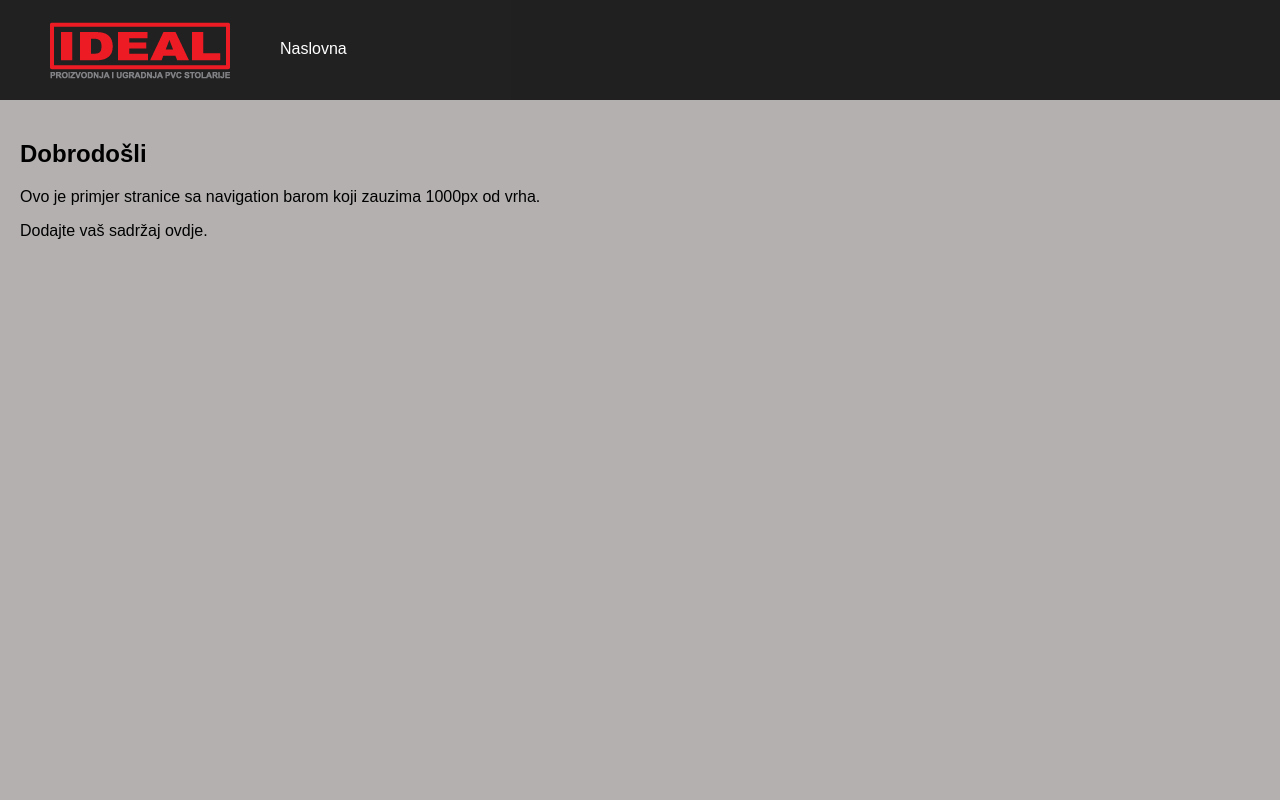
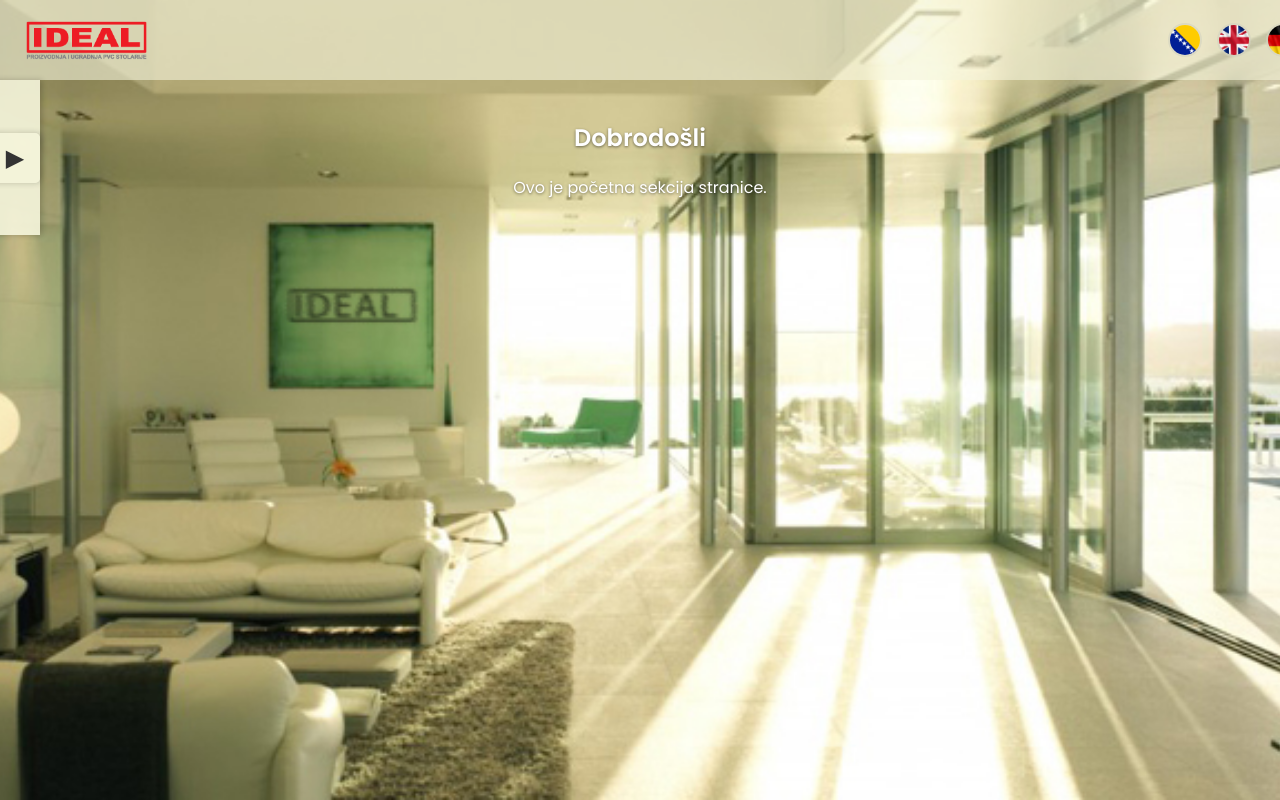
Before and after one commit to kaposulejman/idealpvc, a plain HTML site: page html/index.html in a window 1280 px wide. Drawn offline with Linux system fonts and the light colour scheme.

Commit message:
Stranica

```diff
--- a/html/css/styles.css
+++ b/html/css/styles.css
@@ -1,31 +1,121 @@
-/* Postavke za cijelu stranicu */
-body {
+/* Reset za osnovne margine i paddinge */
+html, body {
     margin: 0;
-    font-family: Arial, sans-serif;
-    background-color: rgb(180, 176, 176);
+    padding: 0;
+    box-sizing: border-box;
+    font-family: 'Poppins', sans-serif;
+    height: 100%;
+    overflow: hidden; /* Uklanja vertikalni scroll */
 }
 
-/* Navigation bar */
-nav {
-    position: fixed; /* Ostaje na vrhu stranice */
+/* Pozadinska slika */
+.background-image {
+    position: fixed;
     top: 0;
-    width: 100%; /* Širina navigacijskog bara */
-    height: 100px; /* Visina navigacijskog bara */
-    background-color: #000000d0; /* Boja pozadine */
-    color: white;
+    left: 0;
+    width: 100%;
+    height: 100%;
+    z-index: -1; /* Ispod svih elemenata */
+}
+
+.background-image img {
+    width: 100%;
+    height: 100%;
+    object-fit: cover;
+    object-position: center;
+}
+
+/* Top bar */
+.top-bar {
     display: flex;
-    z-index: 100; /* Da bude iznad ostalih elemenata */
+    justify-content: space-between;
+    align-items: center;
+    padding: 10px 20px;
+    background-color: rgba(245, 245, 220, 0.6);
+    color: #333;
+    position: sticky;
+    top: 0;
+    z-index: 1002;
+    height: 60px;
+    width: 100%;
 }
-.navigation_photo {
-    position: left;
-    padding: 20px 40px;
+
+/* Logo */
+.logo {
+    height: 40px;
+    width: auto;
 }
-.naslovna {
-    position: left;
-    padding-top: 40px;
+
+/* Jezičke zastave */
+.language-switcher {
+    display: flex;
+    gap: 15px; /* Veći razmak između zastava */
 }
-/* Glavni sadržaj */
-main {
-    margin-top: 100px; /* Gurni sadržaj ispod navigacijskog bara */
+
+.flag {
+    width: 30px;
+    height: 30px;
+    border-radius: 50%;
+    object-fit: cover;
+    border: 2px solid rgba(211, 211, 192, 0.6);
+    cursor: pointer;
+    transition: transform 0.2s ease, border-color 0.2s ease;
+}
+
+.flag:hover {
+    transform: scale(1.1);
+    border-color: rgba(181, 181, 161, 0.8);
+}
+
+/* Sidebar */
+.menu-container {
+    position: fixed;
+    top: 80px; /* Spušteno ispod top bara */
+    left: -350px; /* Skriven izvan ekrana */
+    display: flex;
+    align-items: center;
+    transition: all 0.3s ease;
+    z-index: 1003;
+}
+
+/* Sidebar sadržaj */
+.side-menu {
+    width: 350px; /* Širina menija */
+    height: calc(100% - 80px); /* Prilagodba visini ispod top bara */
+    background-color: rgba(245, 245, 220, 0.9);
+    box-shadow: 2px 0 6px rgba(0, 0, 0, 0.2);
     padding: 20px;
+    display: flex;
+    flex-direction: column;
+    gap: 20px;
+    transition: all 0.3s ease;
 }
+
+/* Dugme za otvaranje/zatvaranje menija */
+.menu-button {
+    width: 50px;
+    height: 50px;
+    background-color: rgba(245, 245, 220, 0.8);
+    color: #333;
+    border: none;
+    border-radius: 0 5px 5px 0;
+    font-size: 24px;
+    cursor: pointer;
+    box-shadow: 2px 0 6px rgba(0, 0, 0, 0.2);
+    margin-left: -50px; /* Dugme izvan menija */
+    transition: all 0.3s ease;
+}
+
+/* Sekcije */
+section {
+    display: none;
+    padding: 20px;
+    color: #fff;
+    text-shadow: 0px 1px 3px rgba(0, 0, 0, 0.5);
+    min-height: calc(100vh - 80px); /* Prilagodba ispod top bara */
+    text-align: center;
+}
+
+section.active {
+    display: block;
+}
--- a/html/index.html
+++ b/html/index.html
@@ -1,24 +1,56 @@
 <!DOCTYPE html>
-<html lang="en">
+<html lang="bs">
 <head>
     <meta charset="UTF-8">
     <meta name="viewport" content="width=device-width, initial-scale=1.0">
     <title>IDEAL</title>
-    <!-- Poveznica sa css fajlom -->
+    <link href="https://fonts.googleapis.com/css2?family=Poppins:wght@400;600&display=swap" rel="stylesheet">
     <link rel="stylesheet" href="css/styles.css">
 </head>
 <body>
-    <nav>
-        <div class="navigation_photo">
-        <img src="img/ikonaideal.png">
+    <!-- Pozadinska slika -->
+    <div class="background-image">
+        <img src="img/idealprezent1.jpg" alt="Pozadinska Slika">
+    </div>
+
+    <!-- Header sa top barom -->
+    <header>
+        <div class="top-bar">
+            <img src="img/ikonaideal.png" alt="Logo IDEAL" class="logo">
+            <div class="language-switcher">
+                <img src="img/bosnia-flag.png" alt="Bosanski" id="bs" class="flag">
+                <img src="img/uk-flag.png" alt="English" id="en" class="flag">
+                <img src="img/germany-flag.png" alt="Deutsch" id="de" class="flag">
+            </div>
         </div>
-        <a class="naslovna">Naslovna</a>
-    </nav>
+    </header>
 
+    <!-- Sidebar i dugme -->
+    <div class="menu-container">
+        <nav id="sideMenu" class="side-menu">
+            <a href="#" onclick="showSection('home')" data-bs="Naslovna" data-en="Home" data-de="Startseite">Naslovna</a>
+            <a href="#" onclick="showSection('about')" data-bs="O nama" data-en="About Us" data-de="Über uns">O nama</a>
+            <a href="#" onclick="showSection('contact')" data-bs="Kontakt" data-en="Contact" data-de="Kontakt">Kontakt</a>
+        </nav>
+        <button id="menuButton" class="menu-button" onclick="toggleNav()">▶</button>
+    </div>
+
+    <!-- Glavni sadržaj -->
     <main>
-        <h2>Dobrodošli</h2>
-        <p>Ovo je primjer stranice sa navigation barom koji zauzima 1000px od vrha.</p>
-        <p>Dodajte vaš sadržaj ovdje.</p>
+        <section id="home" class="active">
+            <h1 data-bs="Dobrodošli" data-en="Welcome" data-de="Willkommen">Dobrodošli</h1>
+            <p data-bs="Ovo je početna sekcija stranice." data-en="This is the homepage section." data-de="Dies ist der Homepage-Bereich.">Ovo je početna sekcija stranice.</p>
+        </section>
+        <section id="about">
+            <h1 data-bs="O nama" data-en="About Us" data-de="Über uns">O nama</h1>
+            <p data-bs="Ovdje možete napisati nešto o vašoj kompaniji." data-en="Here you can write something about your company." data-de="Hier können Sie etwas über Ihr Unternehmen schreiben.">Ovdje možete napisati nešto o vašoj kompaniji.</p>
+        </section>
+        <section id="contact">
+            <h1 data-bs="Kontakt" data-en="Contact" data-de="Kontakt">Kontakt</h1>
+            <p data-bs="Dodajte vaše kontakt informacije ovdje." data-en="Add your contact information here." data-de="Fügen Sie hier Ihre Kontaktinformationen hinzu.">Dodajte vaše kontakt informacije ovdje.</p>
+        </section>
     </main>
+
+    <script src="js/script.js"></script>
 </body>
 </html>
--- a/html/js/script.js
+++ b/html/js/script.js
@@ -1,24 +1,51 @@
-// Funkcija za promjenu jezika
-async function changeLanguage(lang) {
-    try {
-        // Učitaj JSON fajl za odabrani jezik
-        const response = await fetch(`lang/${lang}.json`);
-        if (!response.ok) {
-            throw new Error(`HTTP error! status: ${response.status}`);
-        }
-        const translations = await response.json();
+// Funkcija za otvaranje i zatvaranje sidebar-a
+function toggleNav() {
+    const menuContainer = document.querySelector('.menu-container');
+    const menuButton = document.getElementById('menuButton');
 
-        // Ažuriraj sadržaj stranice
-        document.getElementById('title').textContent = translations.title;
-        document.getElementById('description').textContent = translations.description;
-
-        // Spremi jezik u localStorage
-        localStorage.setItem('language', lang);
-    } catch (error) {
-        console.error('Error loading language file:', error);
+    if (menuContainer.style.left === '0px') {
+        menuContainer.style.left = '-350px'; // Sakrij meni
+        menuButton.style.marginLeft = '0'; // Dugme se vraća
+        menuButton.textContent = '▶'; // Promijeni strelicu na desno
+    } else {
+        menuContainer.style.left = '0'; // Prikaži meni
+        menuButton.style.marginLeft = '350px'; // Dugme se pomjera
+        menuButton.textContent = '◀'; // Promijeni strelicu na lijevo
     }
 }
 
-// Automatski postavi zadnji odabrani jezik
-const savedLang = localStorage.getItem('language') || 'bs';
-changeLanguage(savedLang);
+// Funkcija za prikaz sekcija
+function showSection(sectionId) {
+    const sections = document.querySelectorAll('section');
+    sections.forEach(section => {
+        section.classList.remove('active');
+    });
+    const activeSection = document.getElementById(sectionId);
+    activeSection.classList.add('active');
+    const menuContainer = document.querySelector('.menu-container');
+    menuContainer.style.left = '-350px'; // Sakrij meni nakon klika
+    const menuButton = document.getElementById('menuButton');
+    menuButton.style.marginLeft = '0'; // Dugme se vraća
+    menuButton.textContent = '▶'; // Promijeni strelicu na desno
+}
+
+// Funkcija za promjenu jezika
+const languageElements = document.querySelectorAll('[data-bs]');
+const flags = document.querySelectorAll('.flag');
+
+function changeLanguage(language) {
+    languageElements.forEach(element => {
+        const newText = element.getAttribute(`data-${language}`);
+        if (newText) {
+            element.textContent = newText;
+        }
+    });
+}
+
+// Event listeneri za zastave
+flags.forEach(flag => {
+    flag.addEventListener('click', () => {
+        const language = flag.id; // Jezik određuje ID zastave
+        changeLanguage(language);
+    });
+});
```
Also changed, not shown: html/img/bosnia-flag.png (added), html/img/germany-flag.png (added), html/img/headphone-icon.png (added), html/img/uk-flag.png (added).
